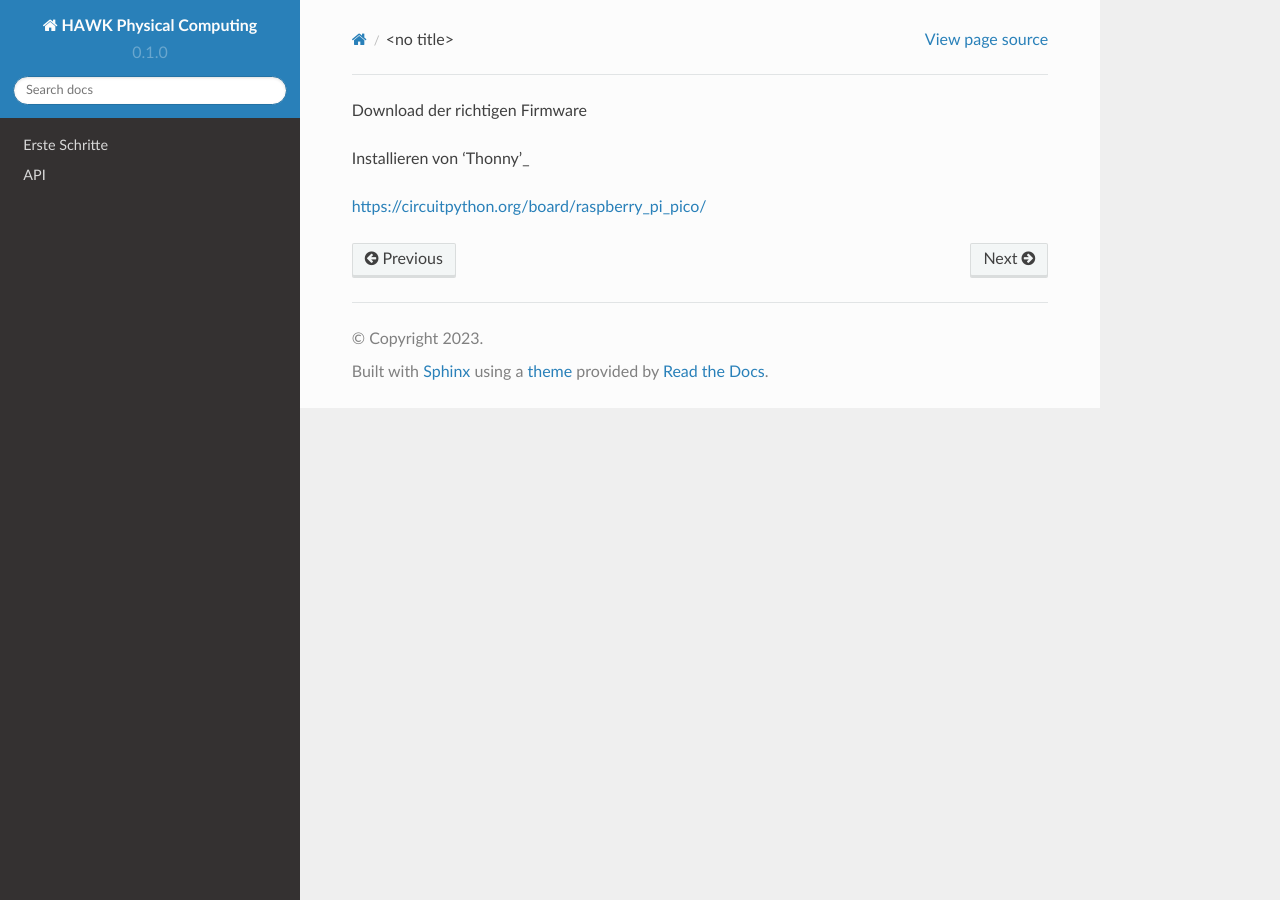
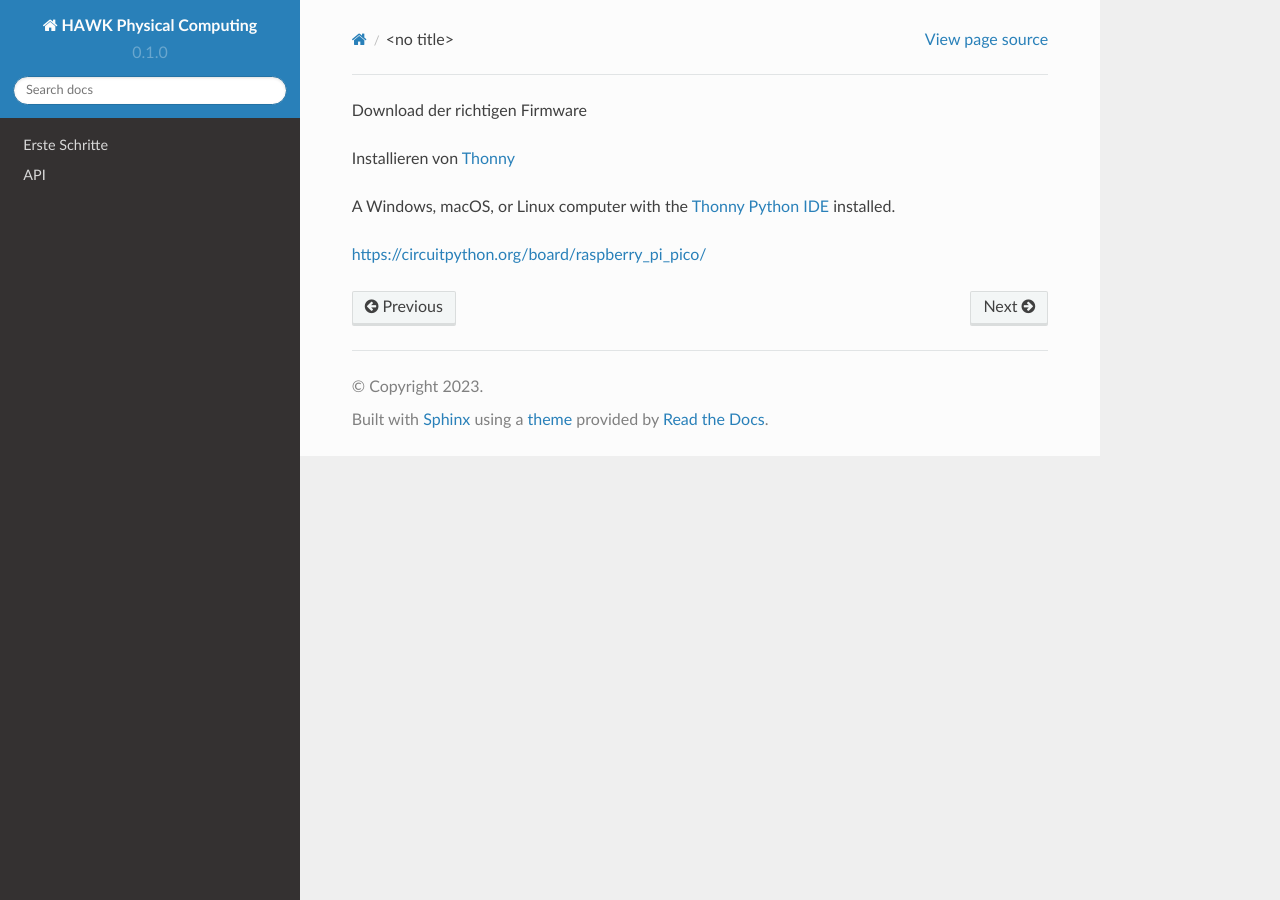
Before and after one commit to HAWK-Computing/physicalcomputing, a Sphinx documentation site: the page built from docs/source/gettingstarted.rst, in a window 1280 px wide. Built offline with Sphinx 7.4.7 and the Read the Docs theme 2.0.0, drawn with Linux system fonts in a browser that asks for light colours.

Commit message:
Update gettingstarted.rst

```diff
--- a/docs/source/gettingstarted.rst
+++ b/docs/source/gettingstarted.rst
@@ -1,8 +1,15 @@
 Download der richtigen Firmware
 
-Installieren von 'Thonny'_
+Installieren von `Thonny`_
 
 .. _Thonny: https://thonny.org/
 
+A Windows, macOS, or Linux computer with the `Thonny Python IDE`_ installed.
+
+.. _Thonny Python IDE: https://thonny.org/
+
+
+
+
 
 https://circuitpython.org/board/raspberry_pi_pico/
```
